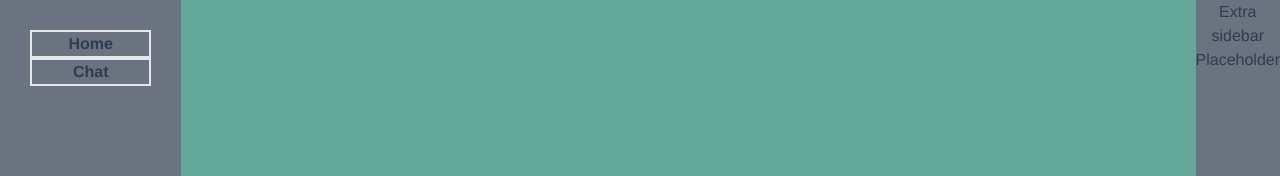
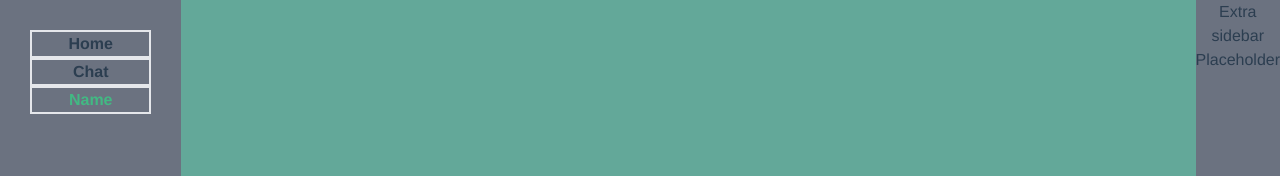
Before and after one commit to Psyconymous/Psyconymous-App, a Vue app in the folder frontend/: page /name in a window 1280 px wide. Shown: the top 176 px of the page. Built offline with nearby package versions, Linux system fonts and the light colour scheme.

Commit message:
Added link to name page in navbar

```diff
--- a/frontend/src/App.vue
+++ b/frontend/src/App.vue
@@ -3,6 +3,13 @@
     <div id="nav" class="w-1/6 bg-gray-500 col-span-1 sticky top-0">
       <div class="border-2"><router-link to="/">Home</router-link></div>
       <div class="border-2"><router-link to="/chat">Chat</router-link></div>
+      <div class="border-2">
+        <router-link
+          to="/name"
+          :class="{ 'router-link-exact-active': route.name === 'Name' }"
+          >Name</router-link
+        >
+      </div>
     </div>
     <router-view class="w-full" />
     <div class="w-1/12 bg-gray-500">Extra sidebar Placeholder</div>
@@ -31,3 +38,15 @@
   color: #42b983;
 }
 </style>
+
+<script lang="ts">
+import { defineComponent } from "vue";
+import { useRoute } from "vue-router";
+
+export default defineComponent({
+  setup() {
+    const route = useRoute();
+    return { route };
+  },
+});
+</script>
--- a/frontend/src/views/Name.vue
+++ b/frontend/src/views/Name.vue
@@ -12,7 +12,12 @@
           v-model="username"
           type="text"
         />
-        <button class="m-2 p-2 rounded border bg-emerald-300" @click="generateName">Generate One For Me!</button>
+        <button
+          class="m-2 p-2 rounded border bg-emerald-300"
+          @click="generateName"
+        >
+          Generate One For Me!
+        </button>
       </div>
     </div>
   </div>
@@ -20,7 +25,7 @@
 <script lang="ts">
 import { ref, defineComponent } from "vue";
 import { useRoute, useRouter } from "vue-router";
-import * as adjectivesAndNames from  "../assets/adjectivesAndNouns.json";
+import * as adjectivesAndNames from "../assets/adjectivesAndNouns.json";
 
 export default defineComponent({
   setup() {
@@ -51,12 +56,18 @@ export default defineComponent({
     // generate a random name from a random adjective and noun found in adjectivesAndNouns.json
     const generateName = () => {
       // @ronald Does the - 1 - 0 + 1 +0 even do anything???? seems kinda useless
-      let random1 = Math.floor(Math.random() * ((adjectivesAndNames.adjectives.length - 1) - 0 + 1) + 0);
-      let random2 = Math.floor(Math.random() * ((adjectivesAndNames.nouns.length - 1) - 0 + 1) + 0);
-      username.value = adjectivesAndNames.adjectives[random1] + ' ' + adjectivesAndNames.nouns[random2];
-      console.log(Math.random())
-      return
-    }
+      let random1: number = Math.floor(
+        Math.random() * (adjectivesAndNames.adjectives.length - 1 - 0 + 1) + 0
+      );
+      let random2: number = Math.floor(
+        Math.random() * (adjectivesAndNames.nouns.length - 1 - 0 + 1) + 0
+      );
+      username.value =
+        adjectivesAndNames.adjectives[random1] +
+        " " +
+        adjectivesAndNames.nouns[random2];
+      return;
+    };
 
     return { username, registerName, generateName };
   },
```
